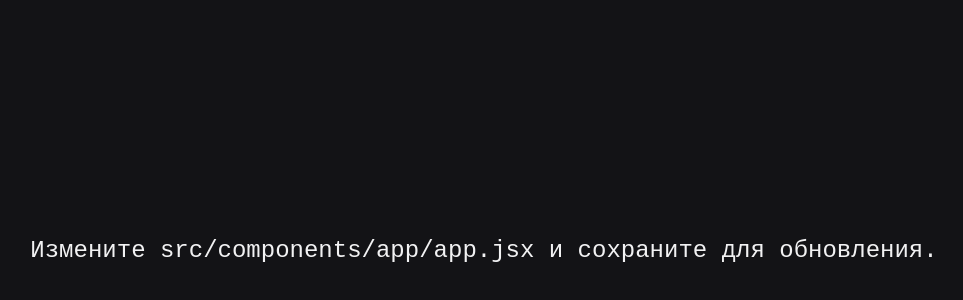
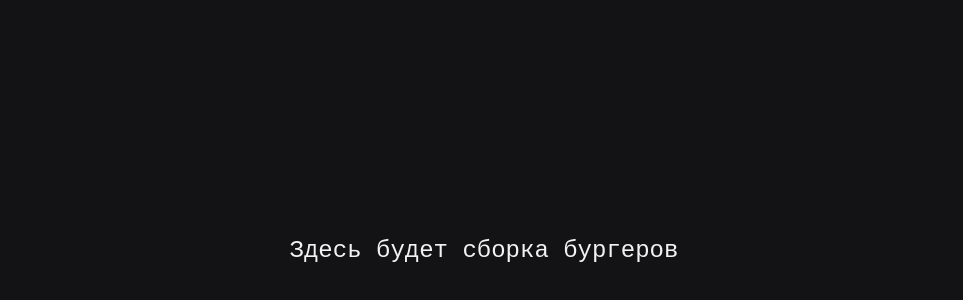
Before and after one commit to shabelnikova/react-stellar-burger, a React (Create React App) app: page / in a window 1280 px wide. Shown: the part 150-450 px from the top of the page, without its empty margins (156-1119 px from the left). Built offline with nearby package versions, Linux system fonts and the light colour scheme.

Commit message:
check commit

```diff
--- a/src/components/app/app.jsx
+++ b/src/components/app/app.jsx
@@ -8,7 +8,7 @@ function App() {
       	margin: "auto",
       	fontSize: "1.5rem"
       }}>
-      	Измените src/components/app/app.jsx и сохраните для обновления.
+      	Здесь будет сборка бургеров
       </pre>
     </div>
   );
```
Also changed, not shown: 1 other file (tests, documents, lock files or other folders).
